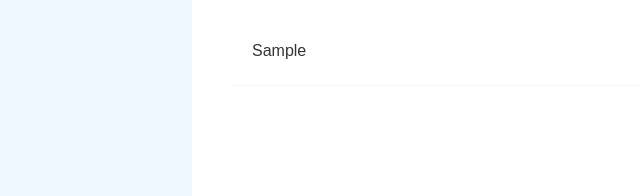
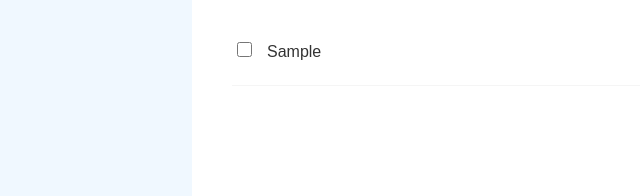
Before and after one commit to saratvs/todo-typescript, a website built with Vite: page index.html in a window 1280 px wide. Both pictures are taken after typing "Sample" into the empty fields and a click on the button "Add to list". Shown: the part 260-456 px from the top of the page, 0-640 px from the left. Built offline with nearby package versions, Linux system fonts and the light colour scheme.

Commit message:
Your message

```diff
--- a/src/main.ts
+++ b/src/main.ts
@@ -6,7 +6,7 @@ import {createIcons,Trash2,Pencil} from "lucide";
 interface Todo{
   id:number,
   text:string,
-  isCompleted:false
+  isCompleted:boolean
 }
 
 //#region  assigned html elements
@@ -28,6 +28,7 @@ let delBtn;
 let editBtn;
 let message;
 //#endregion
+
 
 
 let todos:Todo[] = getFromStorage();
@@ -77,6 +78,13 @@ function editTask(id:number):void{
     renderTodos();
   }
 }
+function completeTask(id:number):void{
+  const todo = todos.find((todo) => todo.id == id);
+  todo!.isCompleted = !todo!.isCompleted;
+  setToStorage(todos);
+    renderTodos();
+}
+
 
 function clearAll() {
   const result = confirm("Are you sure about clearing the whole list?");
@@ -121,6 +129,7 @@ else {
     checkbox = document.createElement("input");
     checkbox.type = "checkbox";
     checkbox.checked = todo.isCompleted;
+    checkbox.addEventListener("change",()=>completeTask(todo!.id));
 
     span = document.createElement("span");
     span.textContent = todo.text;
--- a/src/style.css
+++ b/src/style.css
@@ -58,6 +58,13 @@ input {
     font: inherit;
     outline: none;
     border: none;
+}
+input[type="checkbox"]{
+    display: inline-block !important;
+    appearance: auto !important;
+    opacity: 1 !important;
+    width: 15px;
+    height: 15px;
 }
 button{
     background: none;
```
